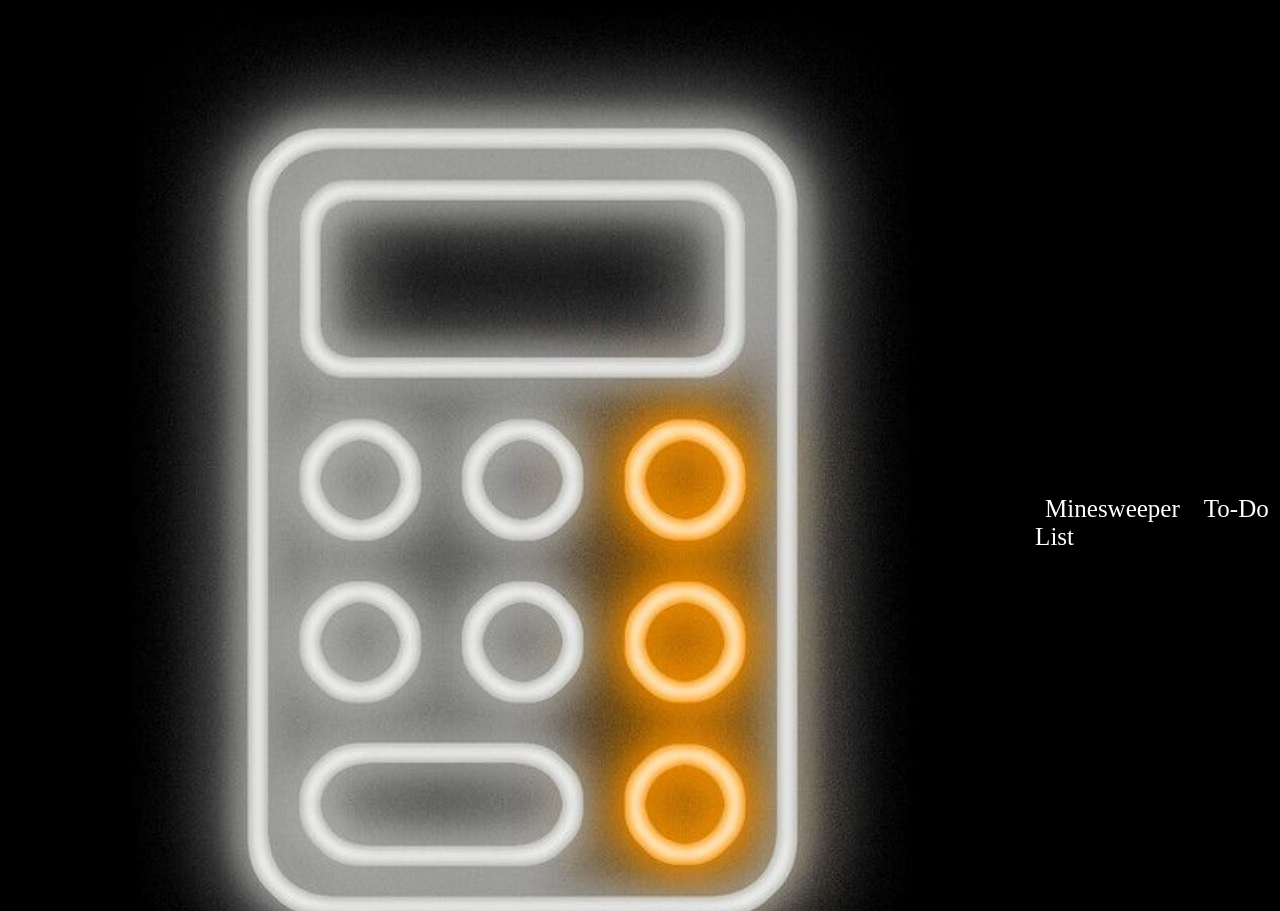
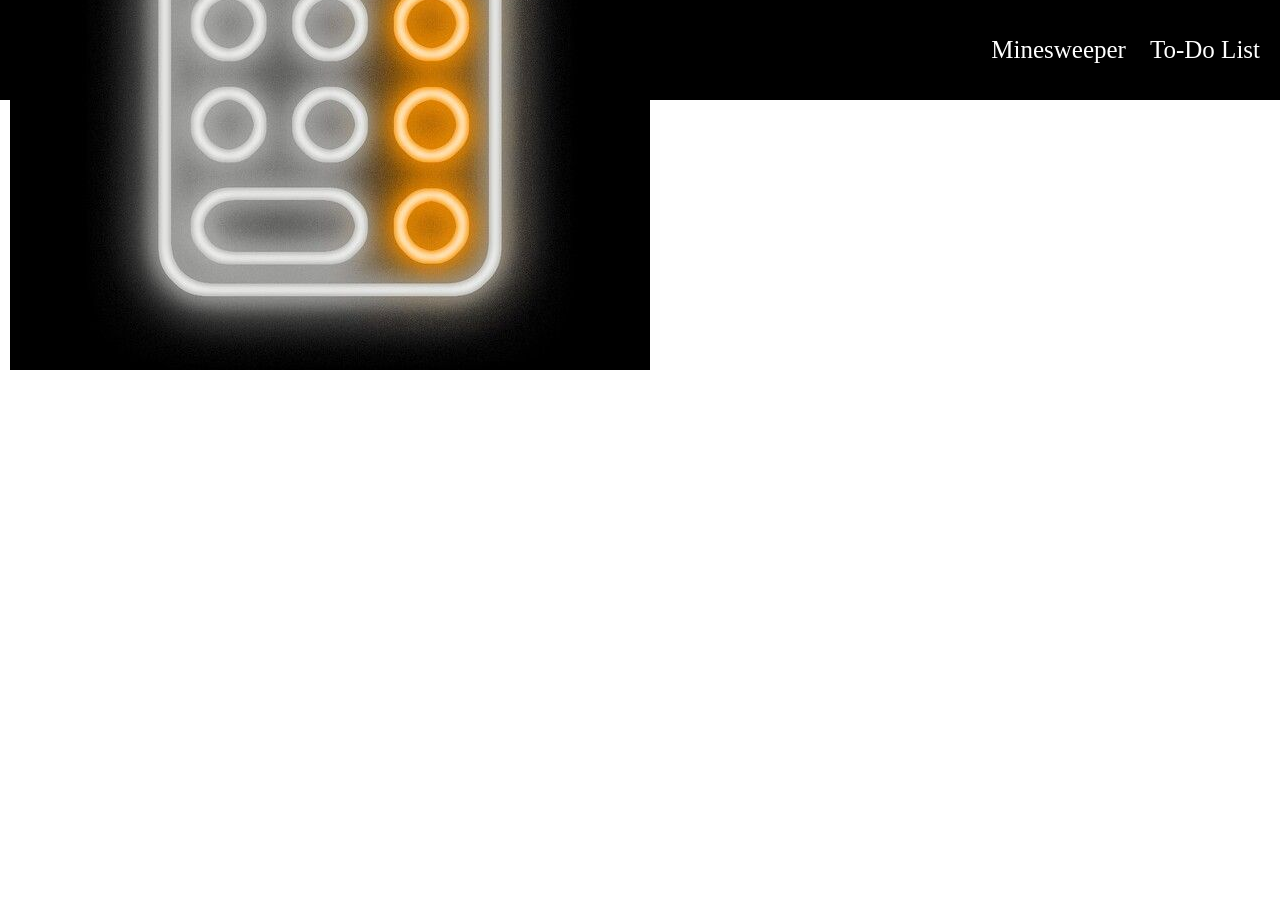
Before and after one commit to Jorgeguti2/Calculator-Minesweeper-ToDoList-Apps, a plain HTML site: page Apps/index.html in a window 1280 px wide. Shown: the top 911 px of the page. After the commit the page ends 800 px from the top, so only its background shows below. Drawn offline with Linux system fonts and the light colour scheme.

Commit message:
Readjusted the divs

```diff
--- a/Apps/index.html
+++ b/Apps/index.html
@@ -10,7 +10,6 @@
                 Need to figure out how to make them a row, column, or grid which is maybe done with container part? -->
     <body>
         <!-- Create navbar and its container -->
-        <div class="navbar">
         <div class="containerflex">
             <!-- image element to hold the logo of the currently used app-->
             <img id="logo" src="Assets/calculatorLogo.jpg">
@@ -20,7 +19,6 @@
                     <a class="outline" href="">To-Do List</a></li>
                 </nav>
         </div>
-        </div>
     </body>
 
 </html>
--- a/Apps/styles.css
+++ b/Apps/styles.css
@@ -7,7 +7,7 @@
 
 /* Make the image smaller to fit as a logo in the top left corner */
 img#logo {
-    width: 100%;
+    object-fit: scale-down;
 }
 
 /* make the container a flex grid to be able to put the elements side to side,
@@ -19,6 +19,7 @@ with the logo on the left and the hyperlinks on the right */
     grid: auto auto / auto auto auto auto;
     background-color: black;
     padding: 10px;
+    height: 100px;
 }
 
 /* edit the text of the hyperlinks */
```
Lines whose indentation alone changed are shown as unchanged.
